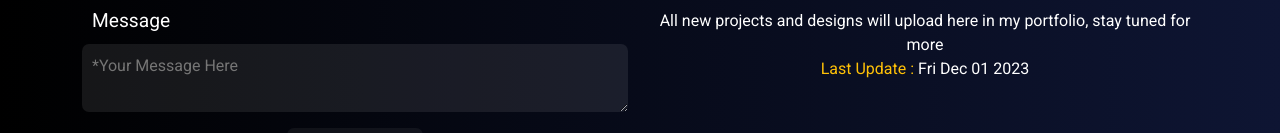
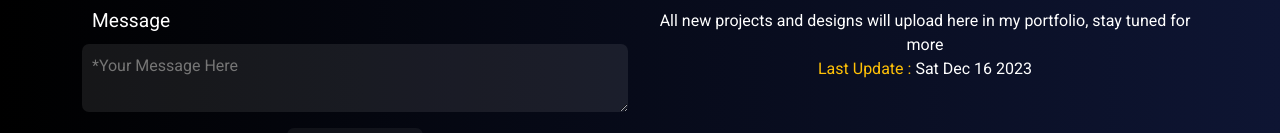
Before and after one commit to MohannadAsr/Portfolio, a Next.js app: page / in a window 1280 px wide. Shown: the part 3357-3490 px from the top of the page. Built offline with nearby package versions, Linux system fonts and the light colour scheme.

Commit message:
update Last Update time

```diff
--- a/src/components/ContactMe.tsx
+++ b/src/components/ContactMe.tsx
@@ -157,7 +157,7 @@ export default function ContactMe() {
               </p>
               <p className=" text-center">
                 <span className=" text-warning"> Last Update : </span>
-                {new Date('2023-12-1').toDateString()}
+                {new Date('2023-12-16').toDateString()}
               </p>
             </Col>
           </Row>
```
